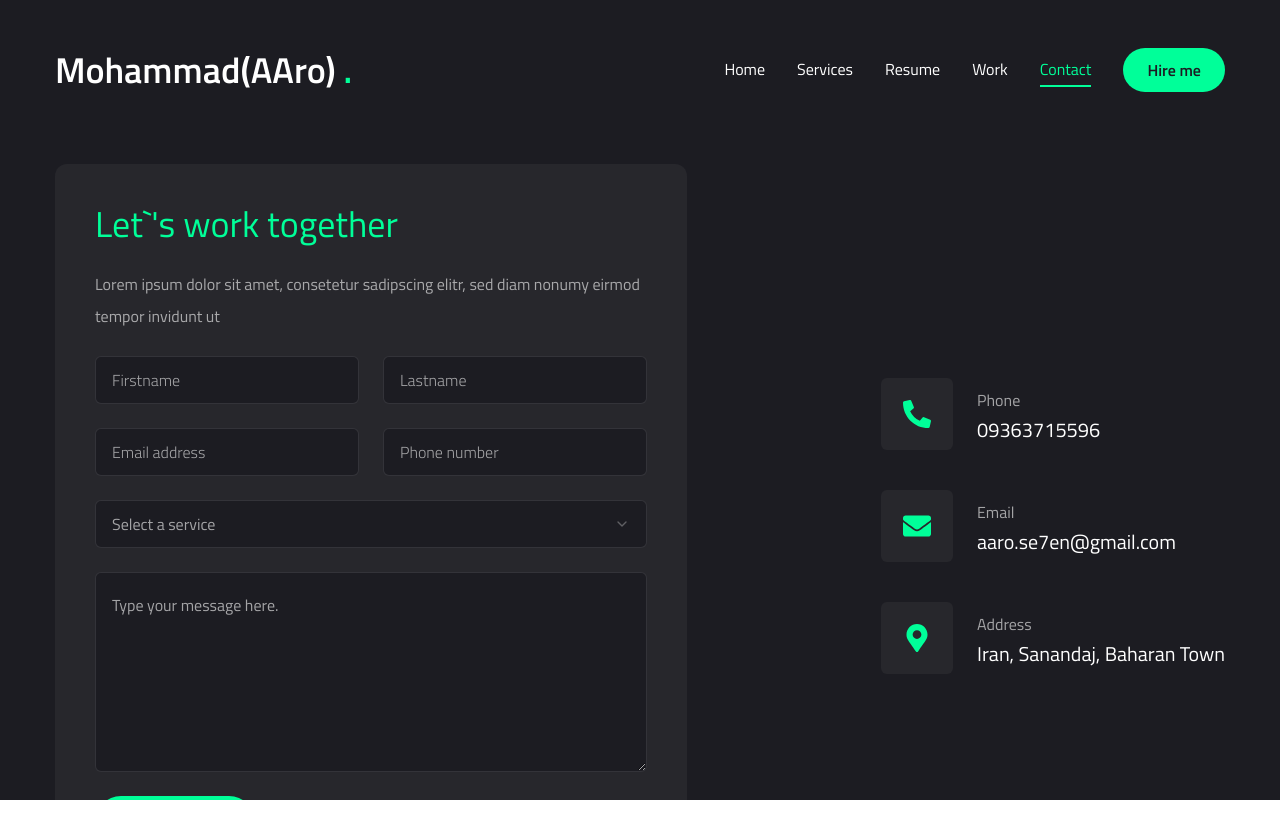
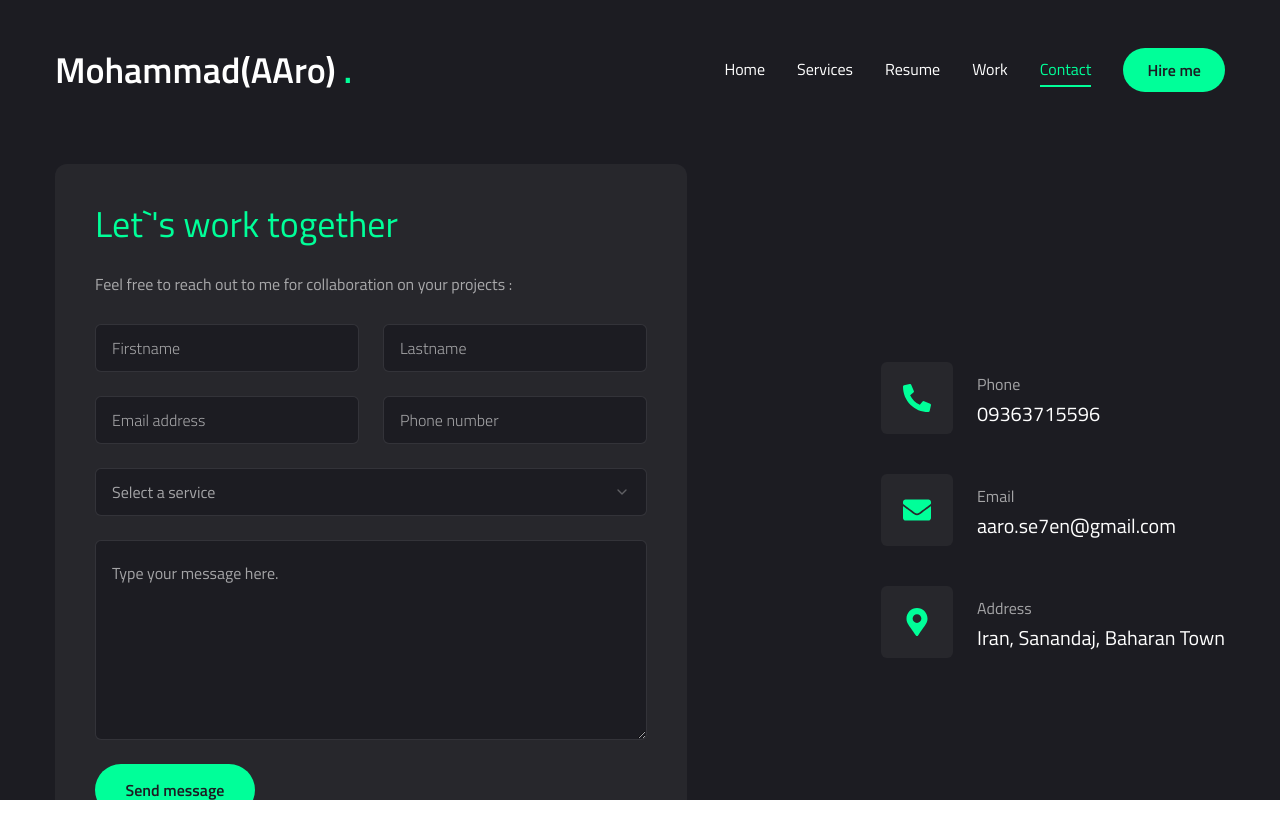
Before and after one commit to AAroRaad/portfolioWebsite, a Next.js app: page /contact in a window 1280 px wide. Shown: the top 838 px of the page. Built offline with nearby package versions, Linux system fonts and the light colour scheme.

Commit message:
update contact page

```diff
--- a/src/app/contact/page.tsx
+++ b/src/app/contact/page.tsx
@@ -53,8 +53,7 @@ const Contact = () => {
             <form className="flex flex-col gap-6 p-10 bg-[#27272c] rounded-xl">
               <h3 className="text-4xl text-accent">Let`&apos;s work together</h3>
               <p className="text-white/60">
-                Lorem ipsum dolor sit amet, consetetur sadipscing elitr, sed
-                diam nonumy eirmod tempor invidunt ut
+                Feel free to reach out to me for collaboration on your projects :
               </p>
               {/* input */}
               <div className="grid grid-cols-1 md:grid-cols-2 gap-6">
@@ -72,7 +71,7 @@ const Contact = () => {
                   <SelectGroup>
                     <SelectLabel>Select a service</SelectLabel>
                     <SelectItem value="est">Front-End Development</SelectItem>
-                    <SelectItem value="cst">UI/UX Design</SelectItem>
+                    {/*<SelectItem value="cst">UI/UX Design</SelectItem>*/}
                     {/*<SelectItem value='mst'>Graphic Design</SelectItem>*/}
                   </SelectGroup>
                 </SelectContent>
```
